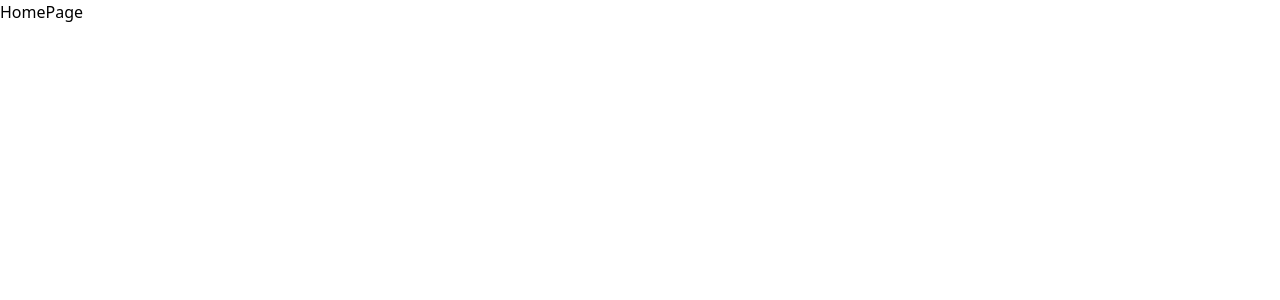
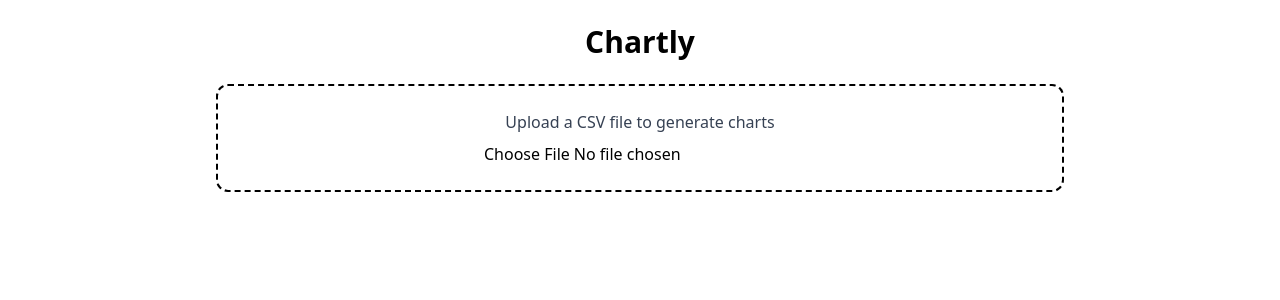
Before and after one commit to Silverscrypt/VTHacks-prj, a React (Vite) app in the folder Chartly/prj-chartly/: page / in a window 1280 px wide. Shown: the top 300 px of the page. Built offline with nearby package versions, Linux system fonts and the light colour scheme.

Commit message:
Merge attempt

```diff
--- a/Chartly/prj-chartly/package.json
+++ b/Chartly/prj-chartly/package.json
@@ -11,8 +11,10 @@
   },
   "dependencies": {
     "@tailwindcss/vite": "^4.1.13",
+    "plotly.js": "^3.1.0",
     "react": "^19.1.1",
     "react-dom": "^19.1.1",
+    "react-plotly.js": "^2.6.0",
     "tailwindcss": "^4.1.13"
   },
   "devDependencies": {
--- a/Chartly/prj-chartly/src/App.jsx
+++ b/Chartly/prj-chartly/src/App.jsx
@@ -1,15 +1,54 @@
 import { useState } from "react";
-import HomePage from "./pages/HomePage";
+import FileUpload from "./components/FileUpload";
+import ChartDisplay from "./components/ChartDisplay";
 
 function App() {
-  const [count, setCount] = useState(0);
+  const [analysis, setAnalysis] = useState(null);
+  const [loading, setLoading] = useState(false);
+  const [error, setError] = useState(null);
+
+  async function handleUpload(file) {
+    setLoading(true);
+    setError(null);
+    setAnalysis(null);
+
+    try {
+      const formData = new FormData();
+      formData.append("file", file);
+
+      // backend API — adjust if deployed
+      const res = await fetch("http://localhost:5000/api/upload", {
+        method: "POST",
+        body: formData,
+      });
+
+      if (!res.ok) throw new Error("Upload failed");
+
+      const data = await res.json();
+      setAnalysis(data);
+    } catch (err) {
+      setError(err.message || "Something went wrong");
+    } finally {
+      setLoading(false);
+    }
+  }
 
   return (
-    <>
-      <div>
-        <HomePage />
-      </div>
-    </>
+    <div className="max-w-4xl mx-auto p-6">
+      <h1 className="text-3xl font-bold text-center mb-6">Chartly</h1>
+
+      <FileUpload onUpload={handleUpload} />
+
+      {loading && <p className="text-blue-600 mt-4">Analyzing data...</p>}
+      {error && <p className="text-red-600 mt-4">{error}</p>}
+
+      {analysis && (
+        <ChartDisplay
+          chartData={analysis.chart}
+          explanation={analysis.explanation}
+        />
+      )}
+    </div>
   );
 }
 
--- a/Chartly/prj-chartly/src/pages/HomePage.jsx
+++ /dev/null
@@ -1,5 +0,0 @@
-const HomePage = () => {
-  return <div>HomePage</div>;
-};
-
-export default HomePage;
```
Also changed, not shown: 1 other file (tests, documents, lock files or other folders).
